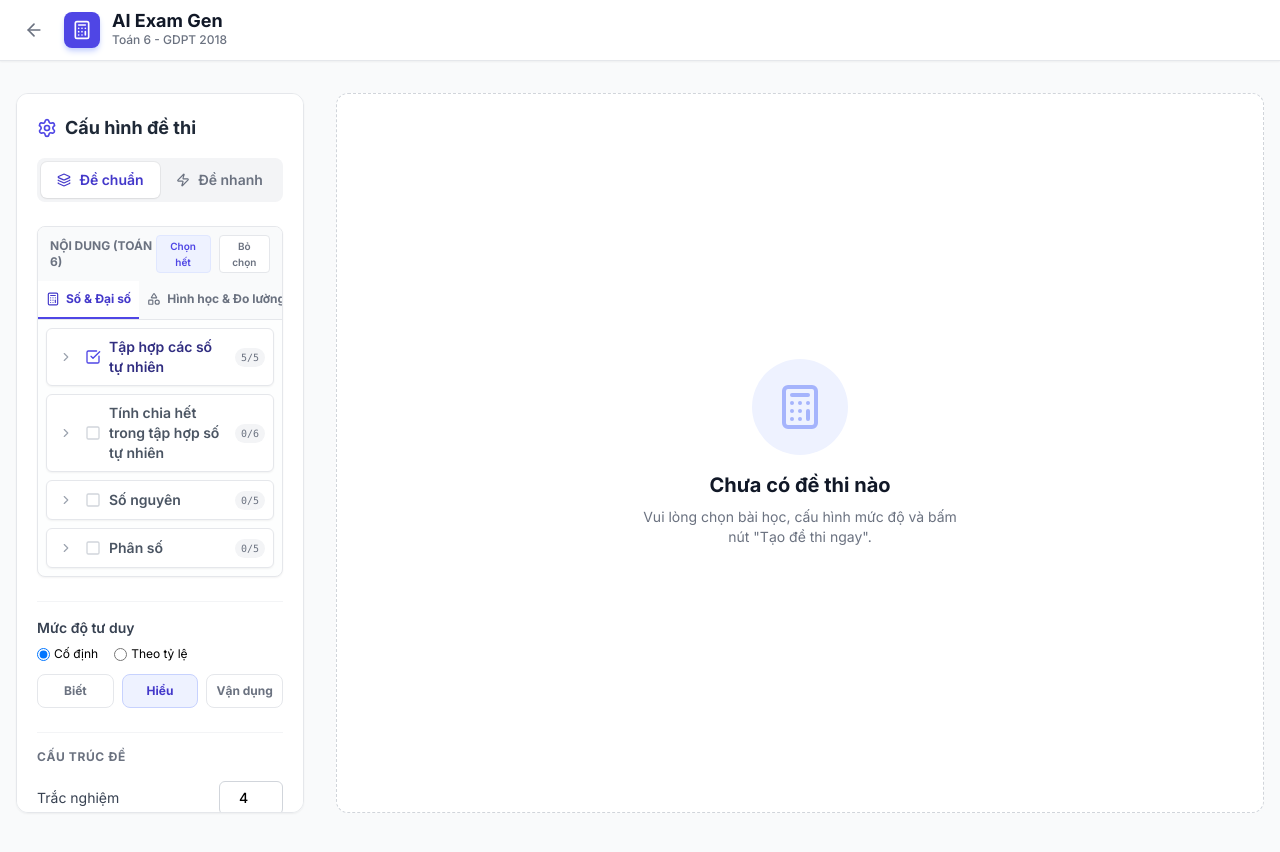
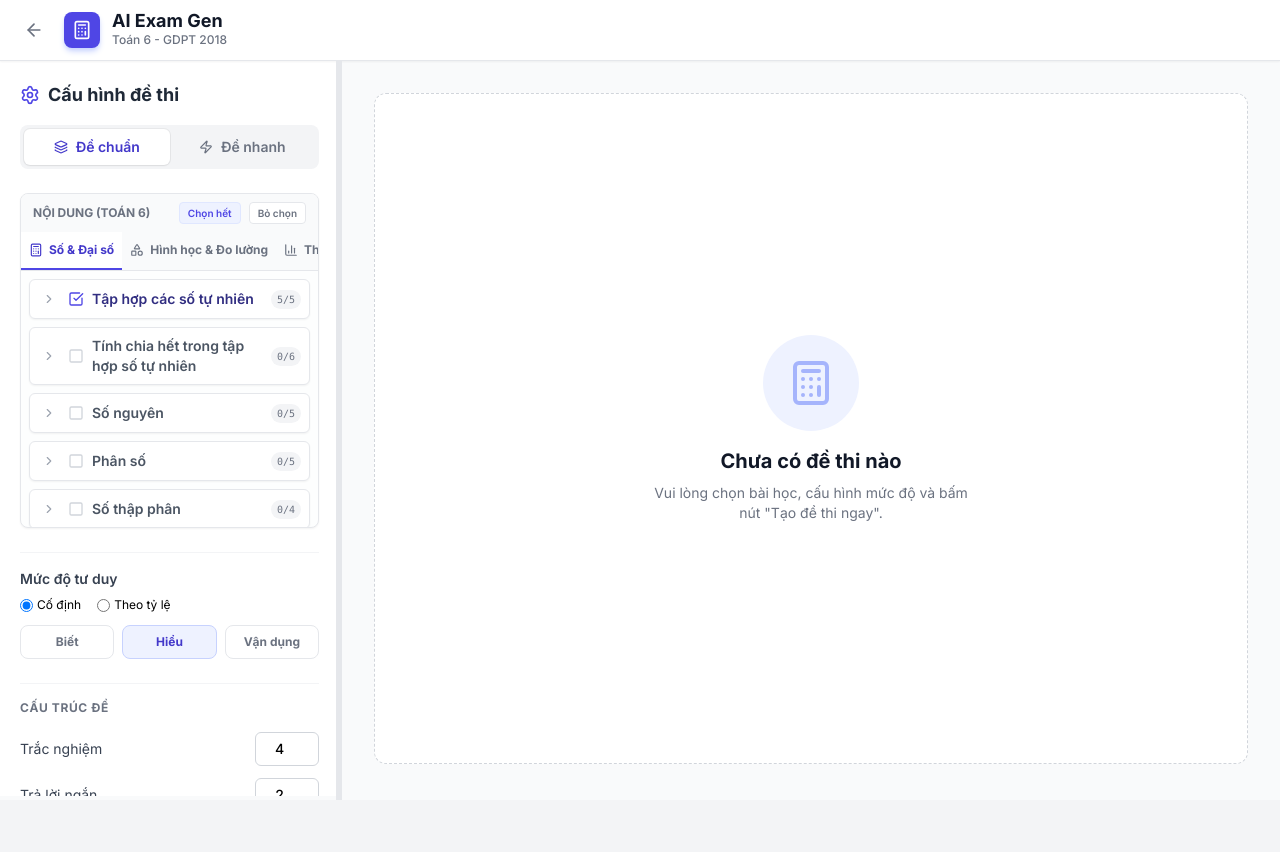
Before and after one commit to Bosvtar/Tro_ly_tao_de_thi, a React (Vite) app: page / in a window 1280 px wide. Both pictures are taken after a click on the button "Tiếp tục". Shown: the top 852 px of the page. After the commit the page ends 800 px from the top, so only its background shows below. Built offline with nearby package versions, Linux system fonts and the light colour scheme.

Commit message:
Update App.tsx

```diff
--- a/App.tsx
+++ b/App.tsx
@@ -1,12 +1,11 @@
-
-import React, { useState, useEffect } from 'react';
+import React, { useState, useEffect, useRef } from 'react';
 import { CURRICULUM, COGNITIVE_LEVELS, SUBJECTS, GRADES } from './constants';
 import { ExamConfig, ExamData, GeneratedQuestion, QuestionFormat, DifficultyConfig, CognitiveLevel, SelectedTopic, SubjectType, GradeType } from './types';
 import { generateExamQuestions } from './services/geminiService';
 import { QuestionCard } from './components/QuestionCard';
 import { LoadingSpinner } from './components/LoadingSpinner';
 import { TopicSelector } from './components/TopicSelector';
-import { Calculator, Sparkles, AlertCircle, FileText, Settings, RefreshCw, Layers, Zap, Printer, ArrowLeft, FlaskConical } from 'lucide-react';
+import { Calculator, Sparkles, AlertCircle, FileText, Settings, RefreshCw, Layers, Zap, Printer, ArrowLeft, FlaskConical, GripVertical } from 'lucide-react';
 
 const App: React.FC = () => {
   // --- Global Selection State ---
@@ -46,6 +45,46 @@ const App: React.FC = () => {
   const [examData, setExamData] = useState<ExamData | null>(null);
   const [showSolutions, setShowSolutions] = useState(false);
   const [error, setError] = useState<string | null>(null);
+
+  // --- RESIZE LOGIC ---
+  const [sidebarWidth, setSidebarWidth] = useState(340); // Default width in px
+  const [isResizing, setIsResizing] = useState(false);
+  const sidebarRef = useRef<HTMLDivElement>(null);
+
+  const startResizing = React.useCallback((mouseDownEvent: React.MouseEvent) => {
+    mouseDownEvent.preventDefault();
+    setIsResizing(true);
+  }, []);
+
+  useEffect(() => {
+    const handleMouseMove = (e: MouseEvent) => {
+      if (!isResizing) return;
+      // Constraints: Min 280px, Max 600px
+      const newWidth = Math.max(280, Math.min(600, e.clientX));
+      setSidebarWidth(newWidth);
+    };
+
+    const handleMouseUp = () => {
+      setIsResizing(false);
+    };
+
+    if (isResizing) {
+      window.addEventListener('mousemove', handleMouseMove);
+      window.addEventListener('mouseup', handleMouseUp);
+      document.body.style.cursor = 'col-resize';
+      document.body.style.userSelect = 'none'; // Prevent text selection while dragging
+    } else {
+      document.body.style.cursor = '';
+      document.body.style.userSelect = '';
+    }
+
+    return () => {
+      window.removeEventListener('mousemove', handleMouseMove);
+      window.removeEventListener('mouseup', handleMouseUp);
+      document.body.style.cursor = '';
+      document.body.style.userSelect = '';
+    };
+  }, [isResizing]);
 
   const getVandungRatio = () => {
     const remaining = 100 - ratioBiet - ratioHieu;
@@ -330,10 +369,10 @@ const App: React.FC = () => {
 
   // --- RENDER: MAIN APP ---
   return (
-    <div className="min-h-screen pb-20 print:pb-0 print:bg-white bg-gray-50">
+    <div className="min-h-screen print:bg-white bg-gray-50 flex flex-col">
       {/* Header */}
-      <header className="bg-white shadow-sm sticky top-0 z-20 print:hidden border-b border-gray-200">
-        <div className="max-w-7xl mx-auto px-4 py-3 flex items-center justify-between">
+      <header className="bg-white shadow-sm sticky top-0 z-20 print:hidden border-b border-gray-200 flex-none">
+        <div className="w-full px-4 py-3 flex items-center justify-between">
             <div className="flex items-center gap-3">
                 <button
                     onClick={() => setStep('select')}
@@ -369,13 +408,16 @@ const App: React.FC = () => {
         </div>
       </header>
 
-      <main className="max-w-7xl mx-auto px-4 py-8">
-        <div className="grid grid-cols-1 lg:grid-cols-12 gap-8">
+      {/* Main Layout Container */}
+      <main className="flex-1 flex flex-col lg:flex-row overflow-hidden relative print:block print:h-auto print:overflow-visible">
 
             {/* Sidebar Configuration */}
-            <div className="lg:col-span-4 xl:col-span-3 print:hidden sidebar">
-                <div className="bg-white rounded-xl shadow-sm border border-gray-200 p-5 sticky top-24 max-h-[90vh] overflow-y-auto custom-scrollbar">
-
+            <div
+                ref={sidebarRef}
+                style={{ width: window.innerWidth >= 1024 ? sidebarWidth : '100%' }}
+                className="bg-white lg:border-r border-gray-200 h-auto lg:h-[calc(100vh-65px)] overflow-y-auto custom-scrollbar flex-none print:hidden shadow-md lg:shadow-none z-10"
+            >
+                <div className="p-5">
                     <h2 className="text-lg font-bold text-gray-800 mb-4 flex items-center gap-2">
                       <Settings className="text-indigo-600" size={20} /> Cấu hình đề thi
                     </h2>
@@ -575,8 +617,17 @@ const App: React.FC = () => {
                 </div>
             </div>
 
+            {/* Resizer Handle */}
+            <div
+              className="w-1.5 bg-gray-200 hover:bg-indigo-400 cursor-col-resize hidden lg:flex print:hidden items-center justify-center transition-colors z-20 hover:w-2 -ml-1"
+              onMouseDown={startResizing}
+              title="Kéo để thay đổi kích thước"
+            >
+               <div className="h-8 w-0.5 bg-gray-400 rounded-full opacity-0 hover:opacity-100"></div>
+            </div>
+
             {/* Main Content Area */}
-            <div className="lg:col-span-8 xl:col-span-9">
+            <div className="flex-1 p-4 lg:p-8 overflow-y-auto lg:h-[calc(100vh-65px)] custom-scrollbar print-content-container print:h-auto print:overflow-visible">
                 {error && (
                     <div className="bg-red-50 text-red-700 p-4 rounded-xl border border-red-100 flex items-start gap-3 mb-6 print:hidden animate-fade-in">
                         <AlertCircle className="mt-0.5 shrink-0" size={20} />
@@ -605,7 +656,7 @@ const App: React.FC = () => {
                 )}
 
                 {examData && !loading && (
-                    <div className="animate-fade-in print:w-full">
+                    <div className="animate-fade-in print:w-full max-w-5xl mx-auto">
                         {/* Exam Paper Controls */}
                         <div className="bg-indigo-900 text-white p-4 rounded-t-xl flex justify-between items-center print:hidden shadow-lg controls">
                             <div className="flex items-center gap-3">
@@ -724,7 +775,6 @@ const App: React.FC = () => {
                     </div>
                 )}
             </div>
-        </div>
       </main>
 
       <style>{`
```
